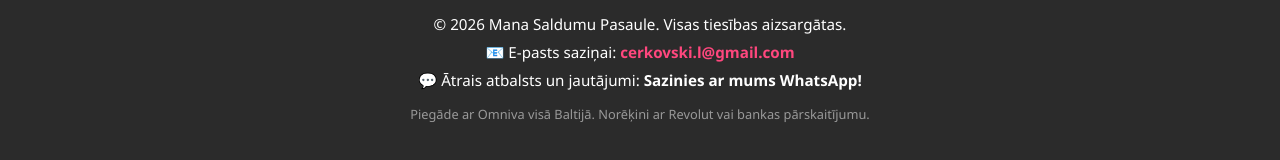
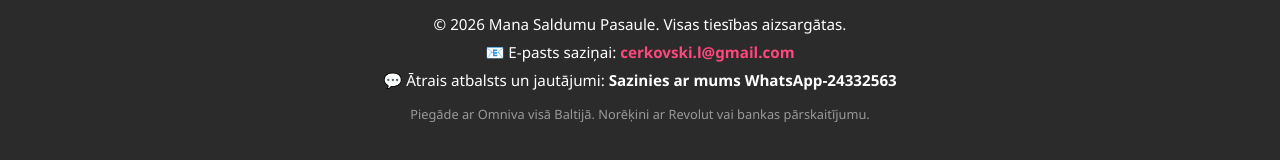
Before and after one commit to cerkovskisl-del/kapec-snacks, a plain HTML site: page mans-veikals/index.html in a window 1280 px wide. Shown: the part 6213-6373 px from the top of the page. Drawn offline with Linux system fonts and the light colour scheme; no server answers.

Commit message:
Update index.html

```diff
--- a/mans-veikals/index.html
+++ b/mans-veikals/index.html
@@ -565,7 +565,7 @@
   <footer>
     <p>© 2026 Mana Saldumu Pasaule. Visas tiesības aizsargātas.</p>
     <p>📧 E-pasts saziņai: <a href="mailto:saldumi@piemers.lv">cerkovski.l@gmail.com</a></p>
-    <p>💬 Ātrais atbalsts un jautājumi: <strong>Sazinies ar mums WhatsApp!</strong></p>
+    <p>💬 Ātrais atbalsts un jautājumi: <strong>Sazinies ar mums WhatsApp-24332563</strong></p>
     <p style="font-size: 0.8rem; color: #999; margin-top: 15px;">Piegāde ar Omniva visā Baltijā. Norēķini ar Revolut vai bankas pārskaitījumu.</p>
   </footer>
 
```
